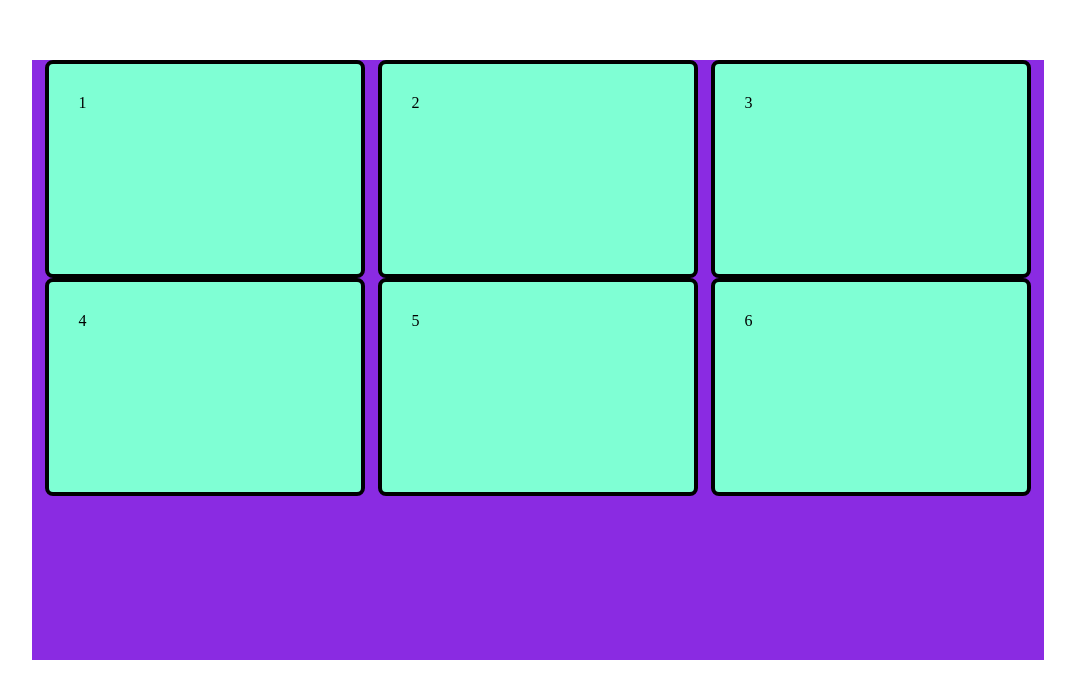
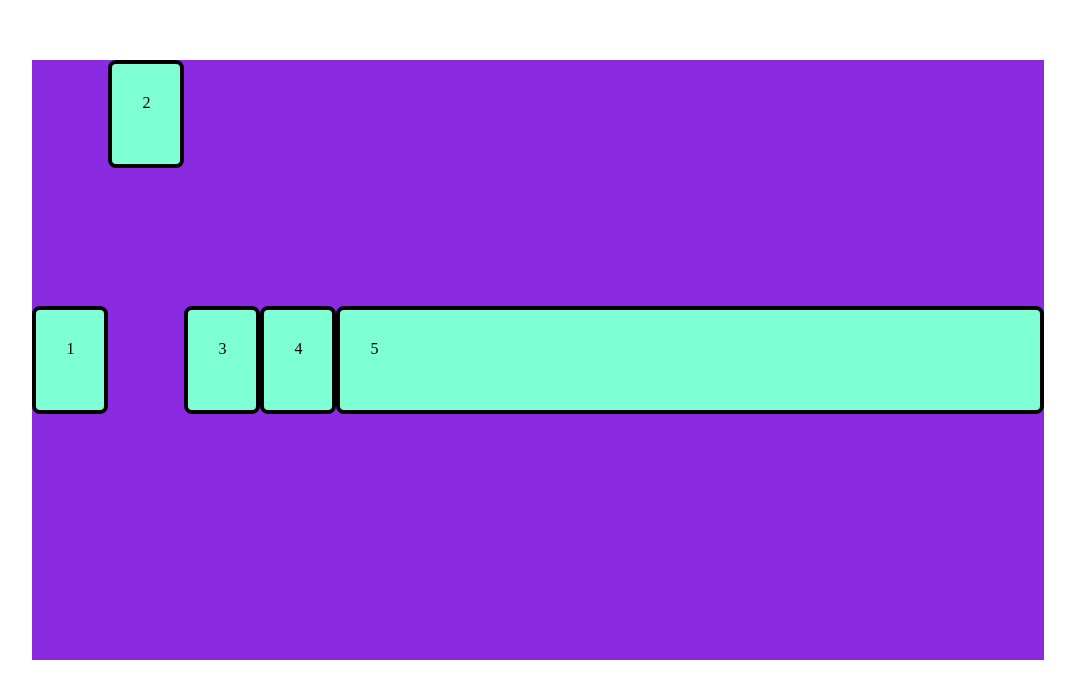
Before and after one commit to Luan-Btta/PraticandoFrontEnd, a PHP site: page /flex_box1/index.html in a window 1280 px wide. Shown: the top 699 px of the page, without its empty margins (102-1177 px from the left). Run offline with PHP 8.4, Linux system fonts and the light colour scheme.

Commit message:
Flex finalizado

```diff
--- a/flex_box1/index.html
+++ b/flex_box1/index.html
@@ -10,28 +10,24 @@
 <body>
     <div class="my-container">
 
-        <div class="my-item">
+        <div class="my-item flex-grow-3">
             1
         </div>
 
-        <div class="my-item">
+        <div class="my-item flex-grow-3 self-top">
             2
         </div>
 
-        <div class="my-item">
+        <div class="my-item flex-grow-3">
             3
         </div>
 
-        <div class="my-item">
+        <div class="my-item flex-grow-3">
             4
         </div>
 
-        <div class="my-item">
+        <div class="my-item flex-shrink-3">
             5
-        </div>
-
-        <div class="my-item">
-            6
         </div>
 
     </div>
--- a/flex_box1/style.css
+++ b/flex_box1/style.css
@@ -8,17 +8,54 @@
     flex-direction: row-reverse;
     flex-wrap: wrap-reverse; */
 
-    flex-flow: row wrap;
-    justify-content: space-evenly;
-    align-items: flex-start;
-    align-content: flex-start;
+    flex-flow: row nowrap;
+    justify-content: space-between;
+    align-items: center;
+    align-content: center;
 }
 
 .my-item {
-    height: 150px;
+    height: 40px;
     background-color: aquamarine;
     border-radius: 8px;
     padding: 30px;
     border: 4px solid black;
-    flex-basis: 25%;
 }
+
+.shrink-1 {
+    flex-shrink: 1;
+}
+
+.shrink-2 {
+    flex-shrink: 2;
+}
+
+.flex-grow-3 {
+    flex: 3 1 auto
+}
+
+.flex-shrink-3 {
+    flex: 0 3 1500px
+}
+
+.self-top {
+    align-self: flex-start;
+}
+
+/*
+.order-1 {
+    order: 1;
+}
+
+.order-2 {
+    order: 2;
+}
+
+.order-3 {
+    order: 3;
+}
+
+.order-4 {
+    order: 4;
+}
+*/
```
